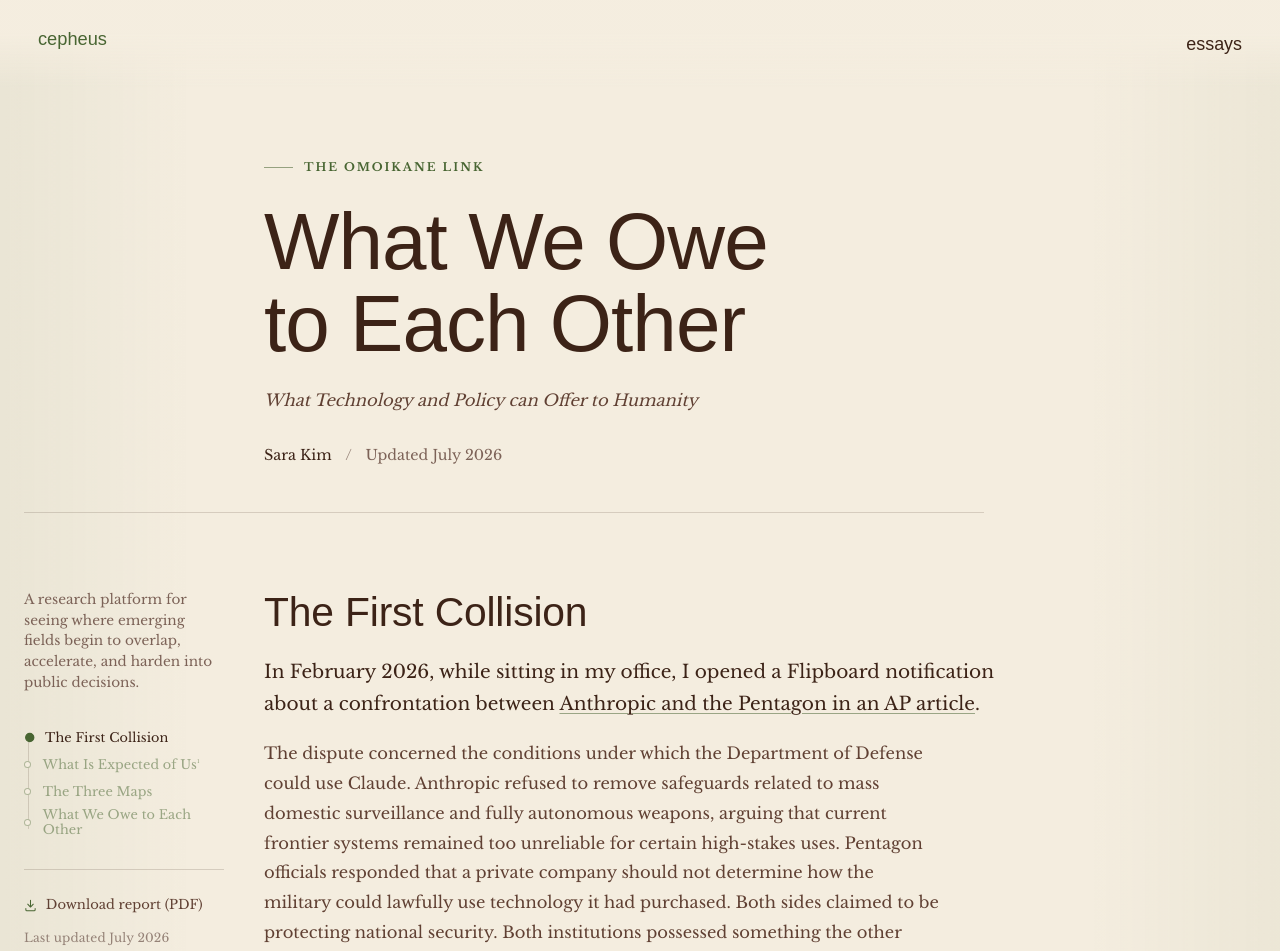
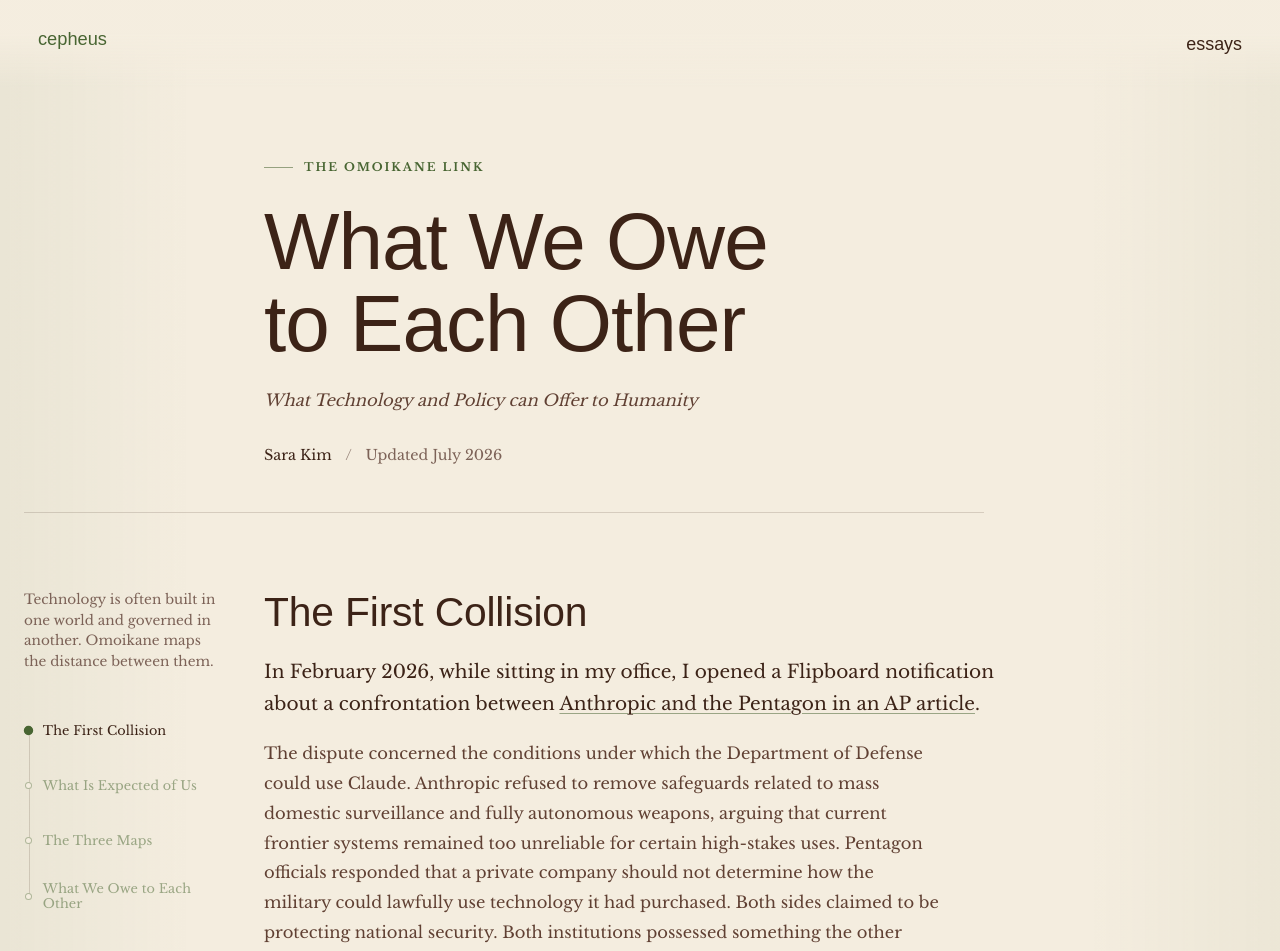
Before and after one commit to saykig/cepheus, a Next.js app: page /essays/the-omoikane-link in a window 1280 px wide. Shown: the top 951 px of the page. Built offline with nearby package versions, Linux system fonts and the light colour scheme; a web font is replaced by a local one.

Commit message:
Refine essay index and site copy

```diff
--- a/app/components/essay-index.tsx
+++ b/app/components/essay-index.tsx
@@ -144,8 +144,8 @@ export function EssayIndex({
       }
     >
       <p className="essay-side-note">
-        A research platform for seeing where emerging fields begin to overlap,
-        accelerate, and harden into public decisions.
+        Technology is often built in one world and governed in another. Omoikane
+        maps the distance between them.
       </p>
 
       <nav className="essay-scroll-index" aria-label="Sections">
--- a/app/components/footer.tsx
+++ b/app/components/footer.tsx
@@ -35,7 +35,7 @@ export default function Footer() {
           <div>
             <div className="colophon-word">Cepheus</div>
             <p className="colophon-tagline">
-              Essays on power, technology, and policy.
+              Bridging the gap between policy and technology.
             </p>
           </div>
         </div>
--- a/app/essays/the-omoikane-link/page.tsx
+++ b/app/essays/the-omoikane-link/page.tsx
@@ -22,7 +22,7 @@ export const metadata: Metadata = {
 
 const sections = [
   { id: 'first-collision', title: 'The First Collision' },
-  { id: 'what-is-expected-of-us', title: 'What Is Expected of Us¹' },
+  { id: 'what-is-expected-of-us', title: 'What Is Expected of Us' },
   {
     id: 'three-maps',
     title: 'The Three Maps',
--- a/app/global.css
+++ b/app/global.css
@@ -836,7 +836,7 @@ button {
   background: transparent;
   color: var(--ink);
   cursor: pointer;
-  font-family: var(--font-display), "Iowan Old Style", "Palatino Linotype", serif;
+  font-family: var(--font-text), Georgia, serif;
   font-size: var(--t-h3);
   font-weight: 400;
   line-height: 1.08;
@@ -1151,9 +1151,9 @@ button {
 .essay-scroll-index::before {
   content: "";
   position: absolute;
-  top: 0.66rem;
-  bottom: 0.66rem;
-  left: 0.28rem;
+  top: 26px;
+  bottom: 26px;
+  left: 0.29rem;
   width: 1px;
   background: linear-gradient(
     to bottom,
@@ -1177,7 +1177,11 @@ button {
   line-height: 1.2;
   letter-spacing: 0.005em;
   text-decoration: none;
-  transition: color var(--dur-1) var(--ease-quart), transform var(--dur-1) var(--ease-quart);
+  transition: color var(--dur-1) var(--ease-quart);
+}
+
+.essay-index-item:not(.is-child) {
+  min-height: 52px;
 }
 
 .essay-index-item:hover {
@@ -1189,6 +1193,7 @@ button {
   z-index: 1;
   width: 0.44rem;
   height: 0.44rem;
+  justify-self: center;
   border: 1px solid color-mix(in oklab, var(--olive) 40%, transparent);
   border-radius: var(--radius-pill);
   background: var(--paper);
@@ -1203,7 +1208,6 @@ button {
 
 .essay-index-item.is-active {
   color: var(--ink);
-  transform: translateX(0.14rem);
 }
 
 .essay-index-item.is-active .essay-index-dot {
@@ -1233,16 +1237,6 @@ button {
   overflow: hidden;
 }
 
-.essay-index-branch-inner::before {
-  content: "";
-  position: absolute;
-  top: 0.15rem;
-  bottom: 0.15rem;
-  left: 0.2rem;
-  width: 1px;
-  background: color-mix(in oklab, var(--olive) 24%, transparent);
-}
-
 .essay-index-item.is-child {
   grid-template-columns: 0.42rem minmax(0, 1fr);
   min-height: 1.34rem;
@@ -1254,10 +1248,6 @@ button {
   width: 0.32rem;
   height: 0.32rem;
   border-width: 0.75px;
-}
-
-.essay-index-item.is-child.is-active {
-  transform: translateX(0.1rem);
 }
 
 .essay-rail-actions {
--- a/app/layout.tsx
+++ b/app/layout.tsx
@@ -25,10 +25,10 @@ export const metadata: Metadata = {
     default: 'Cepheus',
     template: '%s | Cepheus',
   },
-  description: 'Essays on power, technology, and policy.',
+  description: 'Bridging the gap between policy and technology.',
   openGraph: {
     title: 'Cepheus',
-    description: 'Essays on power, technology, and policy.',
+    description: 'Bridging the gap between policy and technology.',
     url: baseUrl,
     siteName: 'Cepheus',
     locale: 'en_US',
--- a/public/data/sources.json
+++ b/public/data/sources.json
@@ -116,11 +116,11 @@
         {
           "type": "source",
           "sourceId": 14,
-          "text": "“What's Expected of Us,”"
+          "text": "“What's Expected of Us”"
         },
         {
           "type": "text",
-          "text": " "
+          "text": " ("
         },
         {
           "type": "source",
@@ -129,7 +129,7 @@
         },
         {
           "type": "text",
-          "text": ", the story considers what happens when people come to believe that the future is already fixed and that their choices no longer matter. I am using it here less as an argument about free will than as a warning against the passive language that often surrounds technology."
+          "text": "), the story considers what happens when people come to believe that the future is already fixed and that their choices no longer matter. I am using it here less as an argument about free will than as a warning against the passive language that often surrounds technology."
         }
       ],
       "body": [
```
